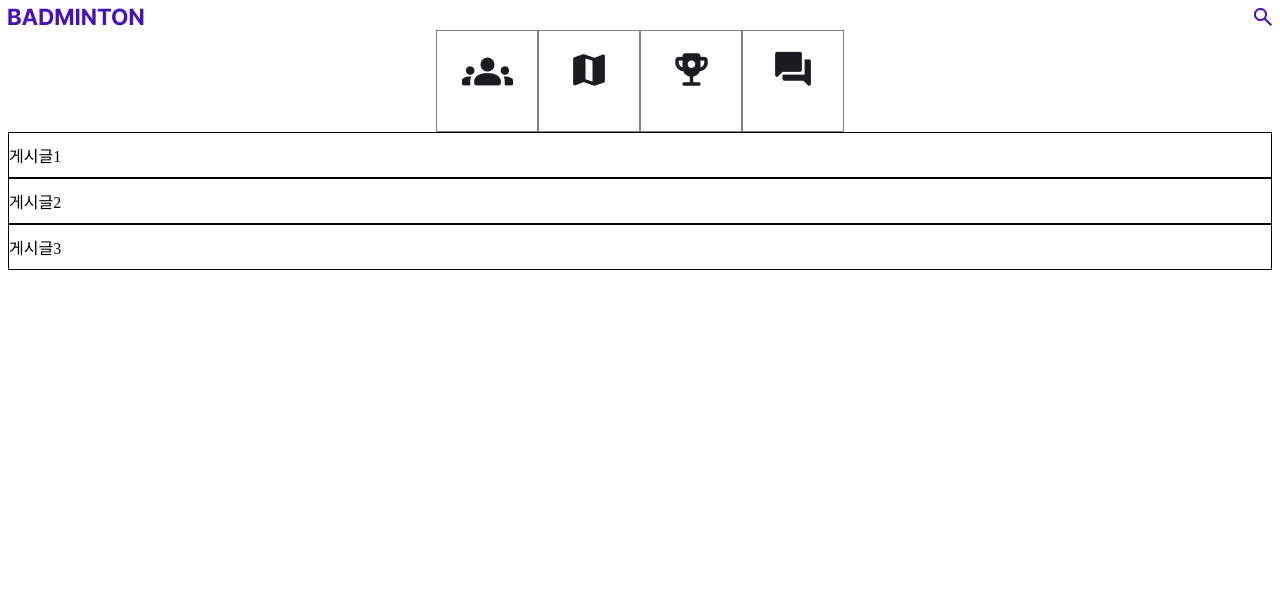
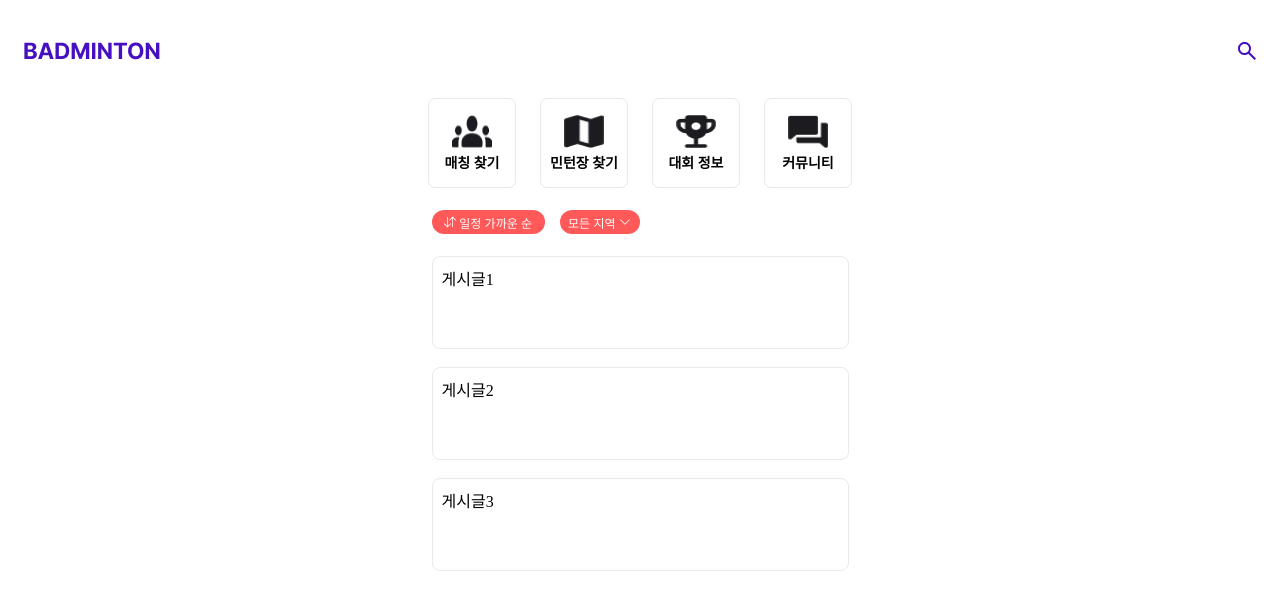
Before and after one commit to zziimm/teamstrong1000, a React (Create React App) app: page / in a window 1280 px wide. Shown: the top 610 px of the page. Built offline with nearby package versions, Linux system fonts and the light colour scheme.

Commit message:
메인 화면 틀 구성
이미지 크기, 마진간격 조정해야함

```diff
--- a/package.json
+++ b/package.json
@@ -12,6 +12,7 @@
     "react": "^18.2.0",
     "react-bootstrap": "^2.9.1",
     "react-dom": "^18.2.0",
+    "react-icons": "^4.11.0",
     "react-redux": "^8.1.3",
     "react-router-dom": "^6.18.0",
     "react-scripts": "5.0.1",
--- a/src/App.js
+++ b/src/App.js
@@ -1,7 +1,6 @@
 import Header from "./pages/Header";
 import NavList from "./pages/NavList";
 import PostList from "./pages/PostList";
-
 
 function App() {
   return (
--- a/src/components/NavListItem.js
+++ b/src/components/NavListItem.js
@@ -4,13 +4,32 @@ import styled from 'styled-components';
 
 function NavListItem(props) {
   const NavListItemWrapper = styled.div`
-    width: 100px;
-    height: 100px;
-    border: 1px solid gray;
+    width: 86px;
+    height: 88px;
+    border: 1px solid #e9e9e9;
+    border-radius: 7px;
+    display: block;
+    margin: 0 12px;
+    display: flex;
+    flex-flow: column;
+    justify-content: center;
+    align-items: center;
+    font-weight: bold;
+    font-size: 14px;
+  & + & {    // 얘 왜 안되니?
+  }
+  .NavImg {
+    width: 40px;
+    height: 33px;
+    margin-bottom: 4px;
+}
   `;
+
   return (
     <NavListItemWrapper>
-      <img src={props.img}/>
+      <img src={props.img} className='NavImg'/>
+      {props.text}
+
     </NavListItemWrapper>
   );
 }
--- a/src/components/PostListItem.js
+++ b/src/components/PostListItem.js
@@ -2,8 +2,17 @@ import React from 'react';
 import styled from 'styled-components';
 
 const PostListItemWrapper = styled.div`
-  padding: 10px 0;
-  border: 1px solid #000;
+  box-sizing: border-box;
+  width: 417px;
+  height: 93px;
+  border: 1px solid #e9e9e9;
+  border-radius: 8px;
+  text-align: left;
+  padding: 9px;
+
+& + & {
+  margin-top: 18px;
+}
 `;
 
 function PostListItem(props) {
--- a/src/pages/Header.js
+++ b/src/pages/Header.js
@@ -8,10 +8,10 @@ const HeaderWrapper = styled.div`
   display: flex;
   justify-content: space-between;
   .logo {
-
+    margin: 34px 0 34px 16px;
   }
   .search {
-
+    margin: 34px 16px 34px 0;
   }
 `;
 
--- a/src/pages/NavList.js
+++ b/src/pages/NavList.js
@@ -11,25 +11,28 @@ const NavListWrapper = styled.div`
   justify-content: center;
   align-items: center;
   text-align: center;
-  line-height: 100px;
 `;
 
 const NavListTest = [
   {
     id:1,
-    img: img1
+    img: img1,
+    text: '매칭 찾기'
   },
   {
     id:2,
-    img: img2
+    img: img2,
+    text: '민턴장 찾기'
   },
   {
     id:3,
-    img: img3
+    img: img3,
+    text: '대회 정보'
   },
   {
     id:4,
-    img: img4
+    img: img4,
+    text: '커뮤니티'
   },
 ]
 
@@ -40,6 +43,7 @@ function NavList(props) {
         return <NavListItem
           id={NavListTestMap.id}
           img={NavListTestMap.img}
+          text={NavListTestMap.text}
         />
       })}
     </NavListWrapper>
--- a/src/pages/PostList.js
+++ b/src/pages/PostList.js
@@ -1,24 +1,46 @@
 import React from 'react';
 import styled from 'styled-components';
 import PostListItem from '../components/PostListItem';
+import { BsArrowDownUp, BsChevronDown } from "react-icons/bs";
 
 const PostListWrapper = styled.div`
+  margin: 0 auto;
+  width: 417px;
+`;
+const PostListBtn1 = styled.button`
+  width: 113px;
+  height: 24px;
+  border-radius: 23px;
+  background-color: #ff5959;
+  color: #fff;
+  margin: 22px 15px 22px 0;
+  border: none;
+  cursor: pointer;
+  font-size: 12px;
+`;
+const PostListBtn2 = styled.button`
+  width: 80px;
+  height: 24px;
+  border-radius: 23px;
+  background-color: #ff5959;
+  color: #fff;
+  margin: 22px 0;
+  border: none;
+  cursor: pointer;
+  font-size: 12px;
 `;
 
 const postTest  = [
   {
     id: '1',
-    img: 'http://via.placeholder.com/50.jpg/',
     text: '게시글1'
   },
   {
     id: '2',
-    img: 'http://via.placeholder.com/50.jpg/',
     text: '게시글2'
   },
   {
     id: '3',
-    img: 'http://via.placeholder.com/50.jpg/',
     text: '게시글3'
   }
 ]
@@ -26,6 +48,8 @@ const postTest  = [
 function PostList(props) {
   return (
     <PostListWrapper>
+      <PostListBtn1><BsArrowDownUp /> 일정 가까운 순</PostListBtn1>
+      <PostListBtn2>모든 지역 <BsChevronDown /></PostListBtn2>
       {postTest.map((postTestMap) => {
         return <PostListItem
           key={postTestMap.id}
```
Also changed, not shown: 1 other file (tests, documents, lock files or other folders).
